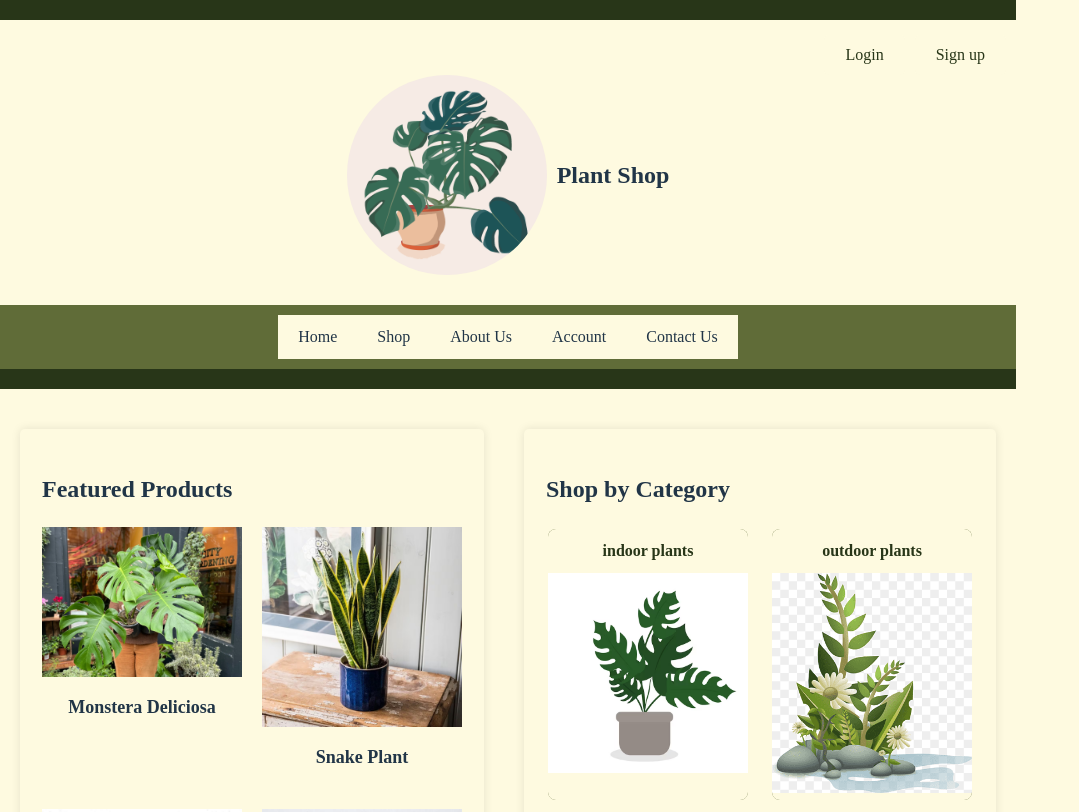
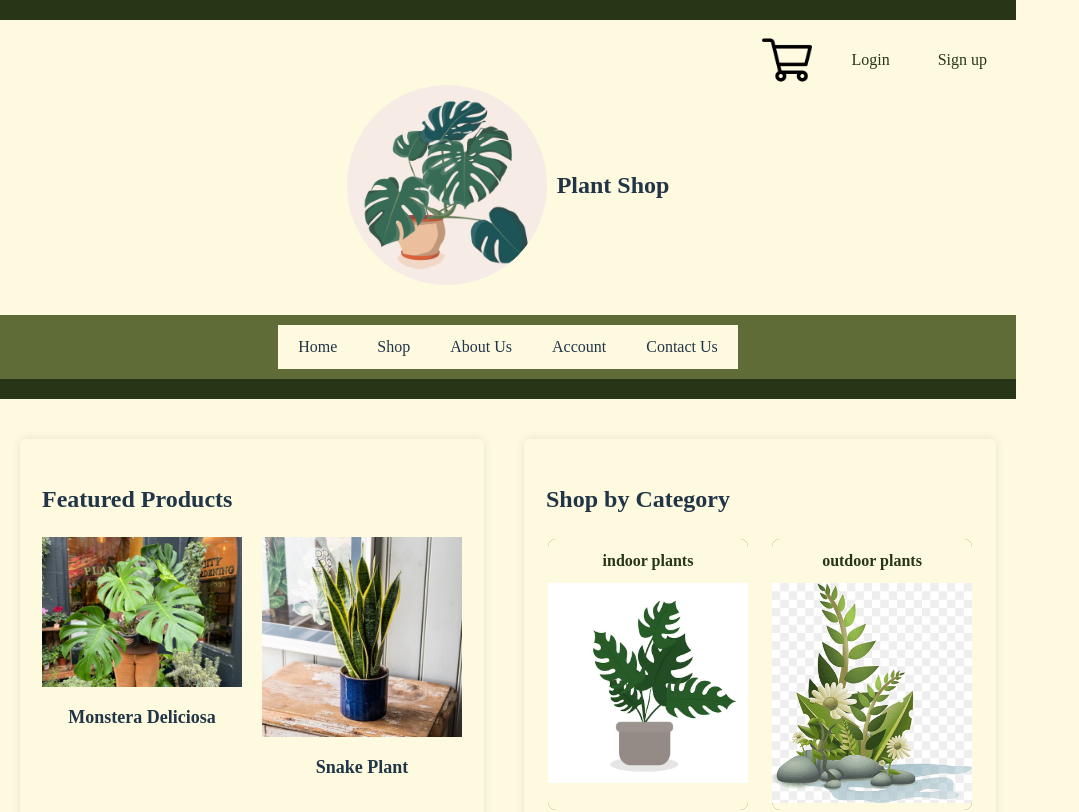
Before and after one commit to tomlukewarden/plant-shop, a React (Vite) app: page / in a window 1280 px wide. Shown: the top 812 px of the page, without its empty margins (0-1079 px from the left). Built offline with nearby package versions, Linux system fonts and the light colour scheme; a web font is replaced by a local one.

Commit message:
basket icon added

```diff
--- a/src/Pages/Home/HomePage.css
+++ b/src/Pages/Home/HomePage.css
@@ -18,7 +18,7 @@ body {
 
 .login-btn,
 .sign-up-btn {
-  padding: 10px 20px;
+  padding: 8px 18px;
   margin-right: 10px;
   background-color: #FEFAE0;
   color: #283618;
@@ -26,6 +26,10 @@ body {
   cursor: pointer;
   border-radius: 5px;
   transition: background-color 0.3s ease;
+}
+
+.basket{
+  padding-right: 20px;
 }
 
 .login-btn:hover,
@@ -83,14 +87,7 @@ body {
   background-color: #FEFAE0;
   box-shadow: 0 0 10px rgba(0, 0, 0, 0.1);
 }
-.category {
-  padding: 20px;
-  margin: 20px;
-  border: 2px solid #FEFAE0;
-  border-radius: 5px;
-  background-color: #FEFAE0;
-  box-shadow: 0 0 10px rgba(0, 0, 0, 0.1);
-}
+
 
 .categories {
   display: grid;
--- a/src/Pages/Home/HomePage.jsx
+++ b/src/Pages/Home/HomePage.jsx
@@ -11,6 +11,7 @@ function HomePage() {
     <>
       <header className="header">
         <div className="login">
+          <img className='basket' src="src/assets/cart.png" alt="shopping cart" width='50px'  />
           <button className="login-btn">Login</button>
           <button className="sign-up-btn">Sign up</button>
         </div>
```
Also changed, not shown: src/assets/cart.png (added).
